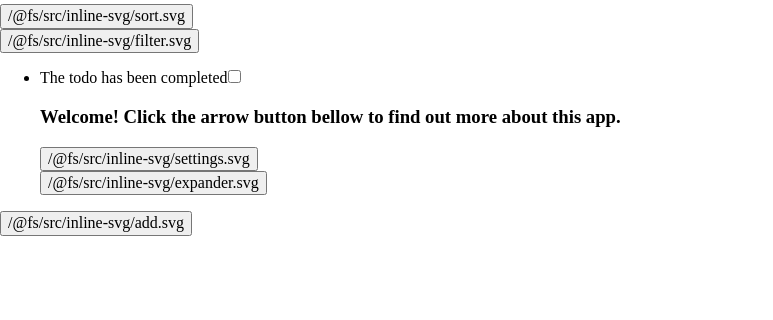
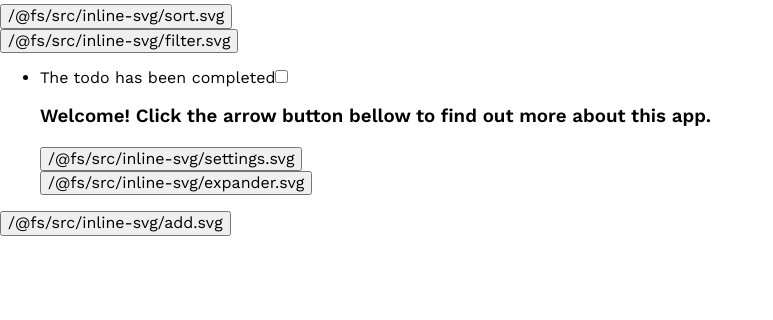
Before and after one commit to stanciudrg/DoIt, a website built with webpack: page src/index.html in a window 1280 px wide. Shown: the part 480-800 px from the top of the page, without its empty margins (0-773 px from the left). Built offline with nearby package versions, Linux system fonts and the light colour scheme.

Commit message:
Set fallback fonts and declare CSS variables

```diff
--- a/src/style.css
+++ b/src/style.css
@@ -53,3 +53,23 @@
     unicode-range: U+000-5FF;
     font-display: swap;
 }
+
+* {
+    /* Prefer system fonts as fallback if 'WorkSans' is not available */
+    font-family: 'WorkSans', system-ui, -apple-system, BlinkMacSystemFont, 'Segoe UI', Roboto, Oxygen, Ubuntu, Cantarell, 'Open Sans', 'Helvetica Neue', sans-serif;
+    /* Variable declarations */
+    --font-color: rgb(29, 29, 31);
+    --hover-font-color: rgb(0, 0, 0);
+    --primary-color: rgb(255, 255, 255);
+    --accent-color: rgb(29, 101, 209);
+    --hover-color: rgb(245, 245, 247);
+    --dark-hover-color: rgb(240, 240, 242);
+    --transparent-black: rgba(29, 29, 31, 0.5);
+    --danger-color: #D11A2A;
+    --safe-color: #1c8d12;
+    --big-border-radius: 0.5rem;
+    --medium-border-radius: 0.25rem;
+    --tiny-border-radius: 0.125rem;
+    --transition-duration: 200ms;
+    --transition-timing-function: cubic-bezier(0.22, 1, 0.36, 1);
+}
```
